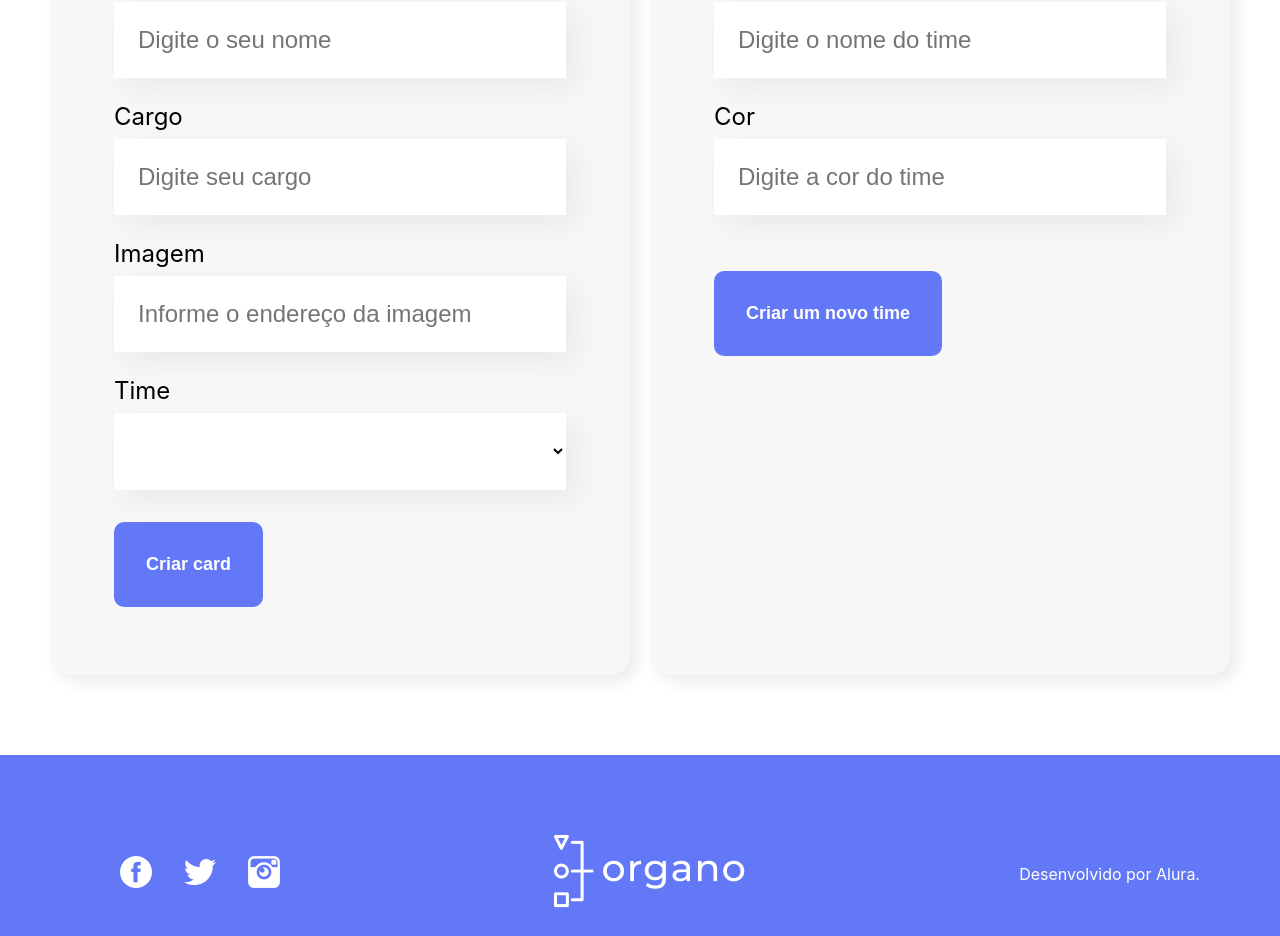
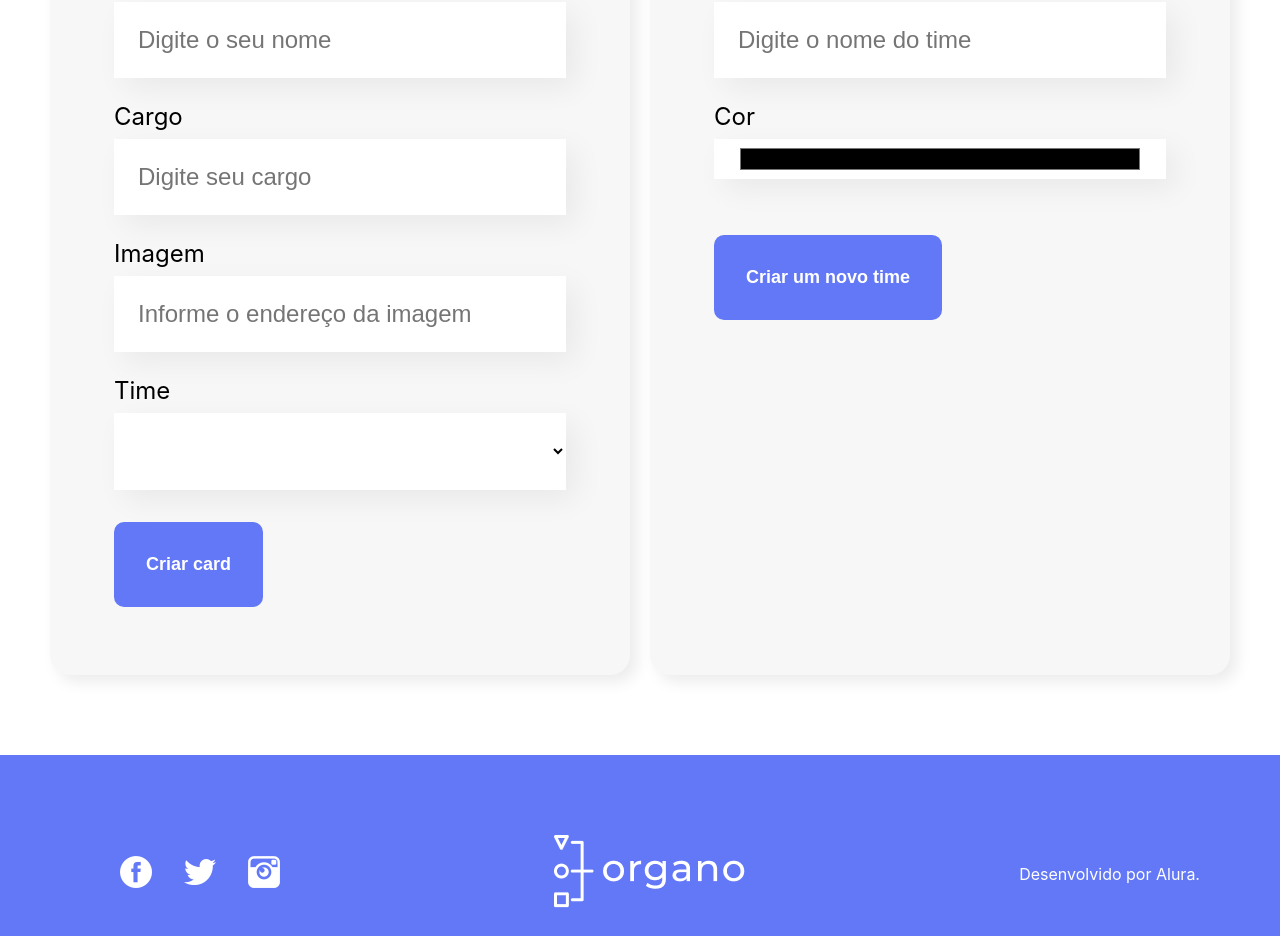
Before and after one commit to Kenichi07/Projetos-React, a React (Create React App) app in the folder organo/: page / in a window 1280 px wide. Shown: the part 780-1716 px from the top of the page. Built offline with nearby package versions, Linux system fonts and the light colour scheme.

Commit message:
refactor: changed styled about type color in Campo component

```diff
--- a/organo/src/componentes/CampoTexto/CampoTexto.css
+++ b/organo/src/componentes/Campo/Campo.css
@@ -1,14 +1,14 @@
-.campo-texto {
+.campo {
   margin: 24px 0;
 }
 
-.campo-texto label {
+.campo label {
   display: block;
   margin-bottom: 8px;
   font-size: 24px;
 }
 
-.campo-texto input {
+.campo input {
   background-color: #ffffff;
   box-shadow: 10px 10px 30px rgba(0, 0, 0, 0.06);
   width: 100%;
@@ -17,3 +17,8 @@
   padding: 24px;
   box-sizing: border-box;
 }
+
+.campo-color input {
+  padding: 5px 24px;
+  height: 40px;
+}
--- a/organo/src/componentes/CampoTexto/index.js
+++ b/organo/src/componentes/Campo/index.js
@@ -1,15 +1,15 @@
-import "./CampoTexto.css";
+import "./Campo.css";
 
-const CampoTexto = (props) => {
-
+const Campo = (props) => {
   const aoDigitado = (evento) => {
     props.aoAlterado(evento.target.value);
   };
 
   return (
-    <div className="campo-texto">
+    <div className={`campo campo-${props.type}`}>
       <label>{props.label}</label>
       <input
+        type={props.type === "" ? (props.type = "text") : props.type}
         value={props.valor}
         onChange={aoDigitado}
         required={props.obrigatorio}
@@ -19,4 +19,4 @@ const CampoTexto = (props) => {
   );
 };
 
-export default CampoTexto;
+export default Campo;
--- a/organo/src/componentes/Formulario/index.js
+++ b/organo/src/componentes/Formulario/index.js
@@ -1,6 +1,6 @@
 import { useState } from "react";
 import Botao from "../Botao";
-import CampoTexto from "../CampoTexto";
+import Campo from "../Campo";
 import ListaSuspensa from "../ListaSuspensa";
 import "./Formulario.css";
 
@@ -30,21 +30,21 @@ const Formulario = (props) => {
     <section className="formulario-container">
       <form className="formulario" onSubmit={aoSalvar}>
         <h2>Preencha os dados para criar o card do colaborador.</h2>
-        <CampoTexto
+        <Campo
           obrigatorio={true}
           label={"Nome"}
           placeholder={"Digite o seu nome"}
           valor={nome}
           aoAlterado={(valor) => setNome(valor)}
         />
-        <CampoTexto
+        <Campo
           obrigatorio={true}
           label={"Cargo"}
           placeholder={"Digite seu cargo"}
           valor={cargo}
           aoAlterado={(valor) => setCargo(valor)}
         />
-        <CampoTexto
+        <Campo
           label={"Imagem"}
           placeholder={"Informe o endereço da imagem"}
           valor={imagem}
@@ -67,14 +67,15 @@ const Formulario = (props) => {
         }}
       >
         <h2>Preencha os dados para criar um novo time.</h2>
-        <CampoTexto
+        <Campo
           obrigatorio
           label="Nome"
           placeholder="Digite o nome do time"
           valor={nomeTime}
           aoAlterado={(valor) => setNomeTime(valor)}
         />
-        <CampoTexto
+        <Campo
+          type="color"
           obrigatorio
           label="Cor"
           placeholder="Digite a cor do time"
```
